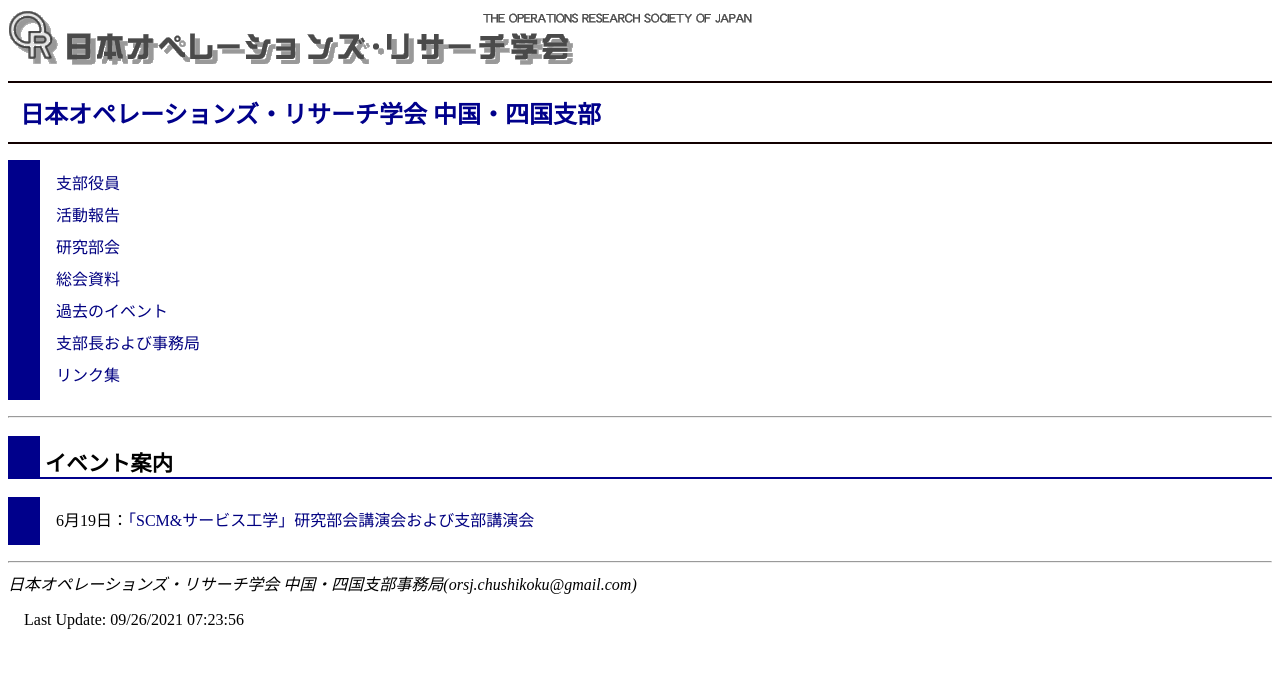
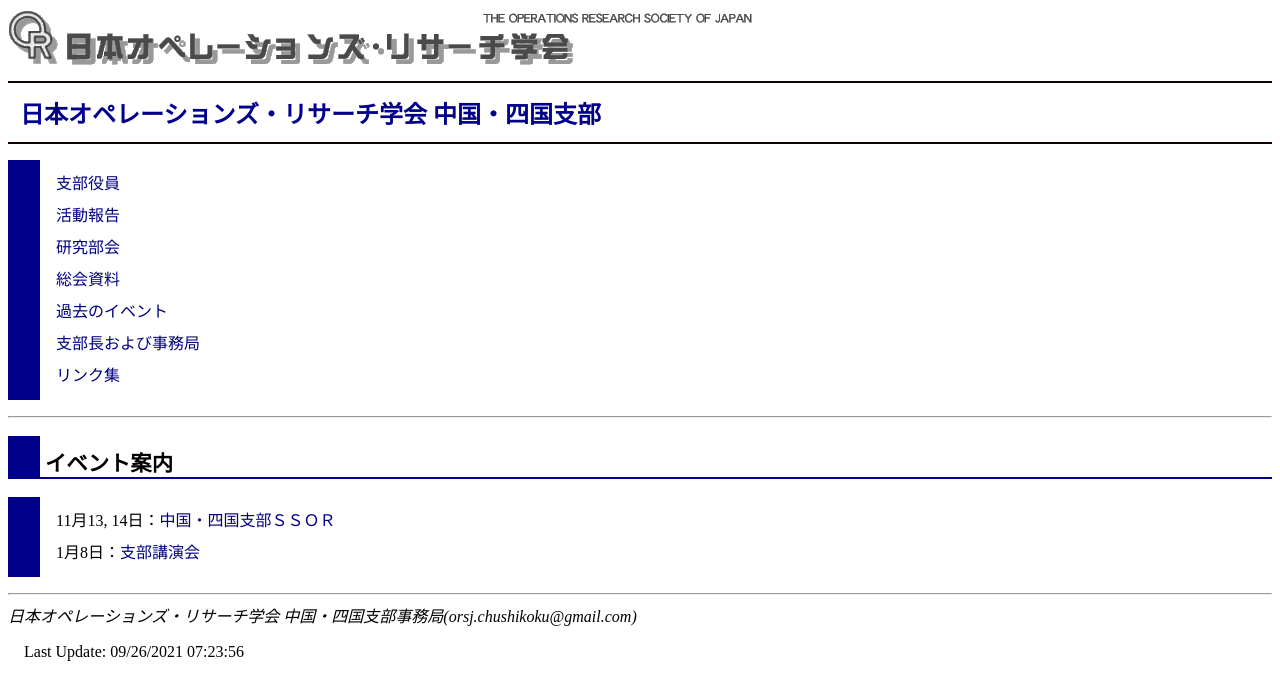
Before and after one commit to orsj-cs/orsj-cs.github.io, a Jekyll site: the page built from index.html, in a window 1280 px wide. Shown: the top 700 px of the page. Built offline with Jekyll 4.4.1, drawn with Linux system fonts in a browser that asks for light colours.

Commit message:
Update index.html

```diff
--- a/index.html
+++ b/index.html
@@ -17,5 +17,6 @@ title: 日本オペレーションズ・リサーチ学会 中国・四国支部
 <h2>イベント案内</h2>
 
 <ul>
-    <li>6月19日：<a href="event/20210619.html">「SCM&amp;サービス工学」研究部会講演会および支部講演会</a></li>
+    <li>11月13, 14日：<a href="http://www.sse.tottori-u.ac.jp/hp-keiei/ssor2021/index.html">中国・四国支部ＳＳＯＲ</a></li>
+    <li>1月8日：<a href="event/20220108.html">支部講演会</a></li>
 </ul>
```
